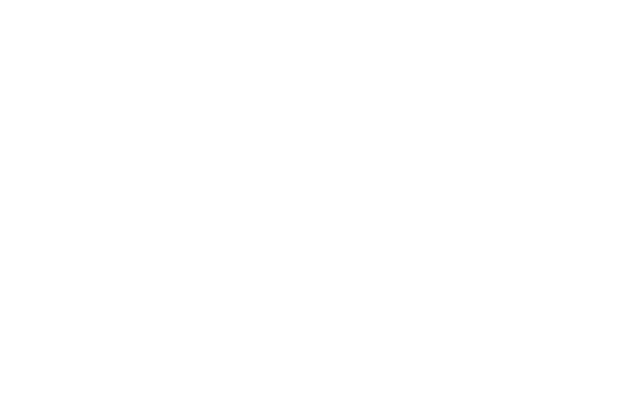
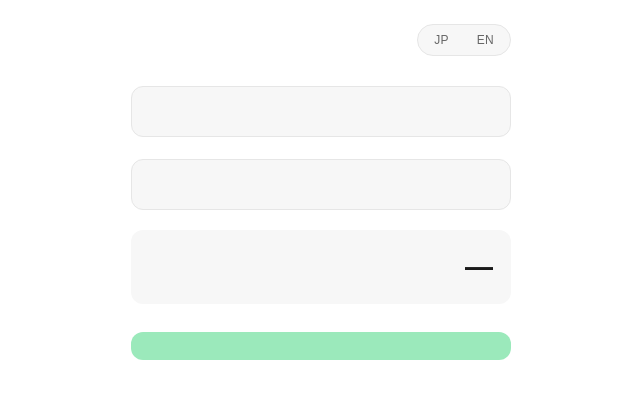
Before and after one commit to luisrrv/warikan, a website built with Vite: page index.html in a window 1280 px wide. Shown: the whole page, without its empty margins (319-959 px from the left). Built offline with nearby package versions, Linux system fonts and the light colour scheme.

Commit message:
feat: add static UI markup and styles

```diff
--- a/index.html
+++ b/index.html
@@ -1,13 +1,57 @@
 <!doctype html>
-<html lang="en">
+<html lang="ja">
   <head>
     <meta charset="UTF-8" />
-    <link rel="icon" type="image/svg+xml" href="/favicon.svg" />
-    <meta name="viewport" content="width=device-width, initial-scale=1.0" />
-    <title>warikan</title>
+    <meta name="viewport" content="width=device-width, initial-scale=1.0, viewport-fit=cover" />
+    <meta name="theme-color" content="#06c755" />
+    <title>Warikan</title>
   </head>
   <body>
-    <div id="app"></div>
+    <main class="app">
+      <header class="header">
+        <h1 class="title" data-i18n="appTitle"></h1>
+        <div class="lang-toggle" role="group" aria-label="Language">
+          <button type="button" class="lang-btn" data-lang="ja">JP</button>
+          <button type="button" class="lang-btn" data-lang="en">EN</button>
+        </div>
+      </header>
+
+      <div class="field">
+        <label class="label" for="total" data-i18n="totalLabel"></label>
+        <div class="input-wrap">
+          <input
+            id="total"
+            type="text"
+            inputmode="numeric"
+            autocomplete="off"
+            class="input"
+          />
+          <span class="suffix" data-i18n="yen"></span>
+        </div>
+      </div>
+
+      <div class="field">
+        <label class="label" for="people" data-i18n="peopleLabel"></label>
+        <div class="input-wrap">
+          <input
+            id="people"
+            type="text"
+            inputmode="numeric"
+            autocomplete="off"
+            class="input"
+          />
+          <span class="suffix" data-i18n="people"></span>
+        </div>
+      </div>
+
+      <div class="result">
+        <span class="result-label" data-i18n="perPersonLabel"></span>
+        <span class="result-value" id="result">—</span>
+      </div>
+
+      <button type="button" class="share-btn" id="share" disabled data-i18n="shareButton"></button>
+    </main>
+
     <script type="module" src="/src/main.ts"></script>
   </body>
 </html>
--- a/src/style.css
+++ b/src/style.css
@@ -1,12 +1,182 @@
 :root {
   color-scheme: light dark;
+  --bg: #ffffff;
+  --surface: #f7f7f7;
+  --text: #1a1a1a;
+  --text-muted: #666666;
+  --border: #e6e6e6;
+  --accent: #06c755;       /* LINE green */
+  --accent-text: #ffffff;
+  --radius: 12px;
+}
+
+@media (prefers-color-scheme: dark) {
+  :root {
+    --bg: #1a1a1a;
+    --surface: #262626;
+    --text: #f0f0f0;
+    --text-muted: #999999;
+    --border: #333333;
+  }
 }
 
 * {
   box-sizing: border-box;
 }
 
+html, body {
+  margin: 0;
+  padding: 0;
+  height: 100%;
+}
+
 body {
+  background: var(--bg);
+  color: var(--text);
+  font-family:
+    -apple-system, BlinkMacSystemFont, 'Hiragino Sans',
+    'Hiragino Kaku Gothic ProN', 'Noto Sans JP', system-ui, sans-serif;
+  font-size: 16px;
+  line-height: 1.5;
+  -webkit-font-smoothing: antialiased;
+}
+
+.app {
+  max-width: 420px;
+  margin: 0 auto;
+  padding: 24px 20px 40px;
+  display: flex;
+  flex-direction: column;
+  gap: 16px;
+}
+
+.header {
+  display: flex;
+  align-items: center;
+  justify-content: space-between;
+  margin-bottom: 8px;
+}
+
+.title {
   margin: 0;
-     font-family: -apple-system, BlinkMacSystemFont, 'Hiragino Sans', 'Hiragino Kaku Gothic ProN', 'Noto Sans JP', sans-serif;
+  font-size: 22px;
+  font-weight: 600;
 }
+
+.lang-toggle {
+  display: inline-flex;
+  background: var(--surface);
+  border: 1px solid var(--border);
+  border-radius: 999px;
+  padding: 2px;
+}
+
+.lang-btn {
+  border: none;
+  background: transparent;
+  color: var(--text-muted);
+  font-size: 12px;
+  font-weight: 500;
+  padding: 6px 14px;
+  border-radius: 999px;
+  cursor: pointer;
+  letter-spacing: 0.02em;
+}
+
+.lang-btn[aria-pressed="true"] {
+  background: var(--bg);
+  color: var(--text);
+  box-shadow: 0 1px 2px rgba(0, 0, 0, 0.06);
+}
+
+.field {
+  display: flex;
+  flex-direction: column;
+  gap: 6px;
+}
+
+.label {
+  font-size: 13px;
+  color: var(--text-muted);
+}
+
+.input-wrap {
+  position: relative;
+}
+
+.input {
+  width: 100%;
+  padding: 14px 40px 14px 16px;
+  background: var(--surface);
+  border: 1px solid var(--border);
+  border-radius: var(--radius);
+  color: var(--text);
+  font-size: 18px;
+  font-weight: 500;
+  text-align: right;
+  font-feature-settings: "tnum"; /* tabular numerals — digits don't shift width */
+  outline: none;
+  transition: border-color 0.15s ease;
+}
+
+.input:focus {
+  border-color: var(--accent);
+}
+
+.suffix {
+  position: absolute;
+  right: 14px;
+  top: 50%;
+  transform: translateY(-50%);
+  color: var(--text-muted);
+  font-size: 14px;
+  pointer-events: none;
+}
+
+.result {
+  display: flex;
+  align-items: baseline;
+  justify-content: space-between;
+  background: var(--surface);
+  border-radius: var(--radius);
+  padding: 16px 18px;
+  margin-top: 4px;
+}
+
+.result-label {
+  font-size: 13px;
+  color: var(--text-muted);
+}
+
+.result-value {
+  font-size: 28px;
+  font-weight: 600;
+  font-feature-settings: "tnum";
+}
+
+.share-btn {
+  margin-top: 12px;
+  width: 100%;
+  background: var(--accent);
+  color: var(--accent-text);
+  border: none;
+  padding: 14px;
+  border-radius: var(--radius);
+  font-size: 15px;
+  font-weight: 600;
+  cursor: pointer;
+  transition: opacity 0.15s ease, transform 0.05s ease;
+}
+
+.share-btn:hover {
+  opacity: 0.92;
+}
+
+.share-btn:active {
+  transform: scale(0.99);
+}
+
+.share-btn:disabled {
+  opacity: 0.4;
+  cursor: not-allowed;
+}
```
Lines whose indentation alone changed are shown as unchanged.
